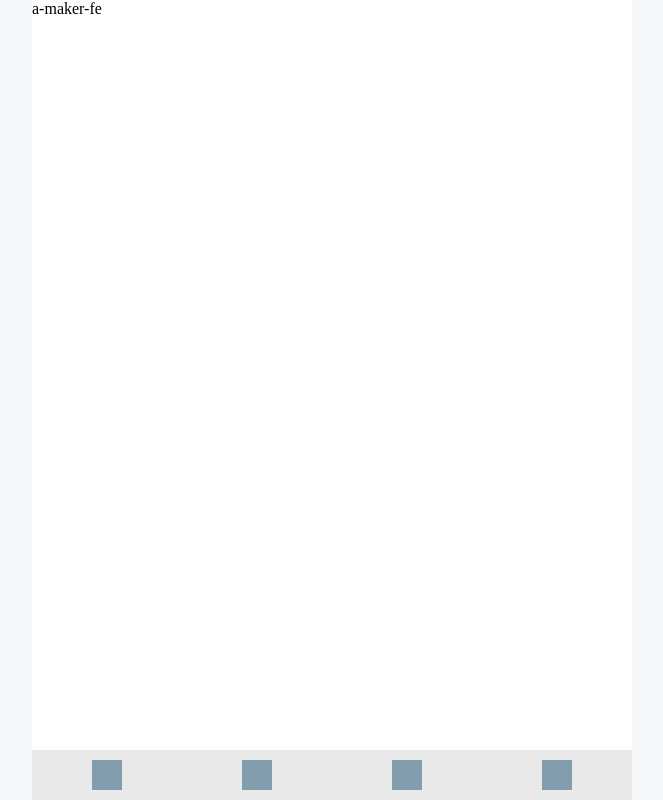
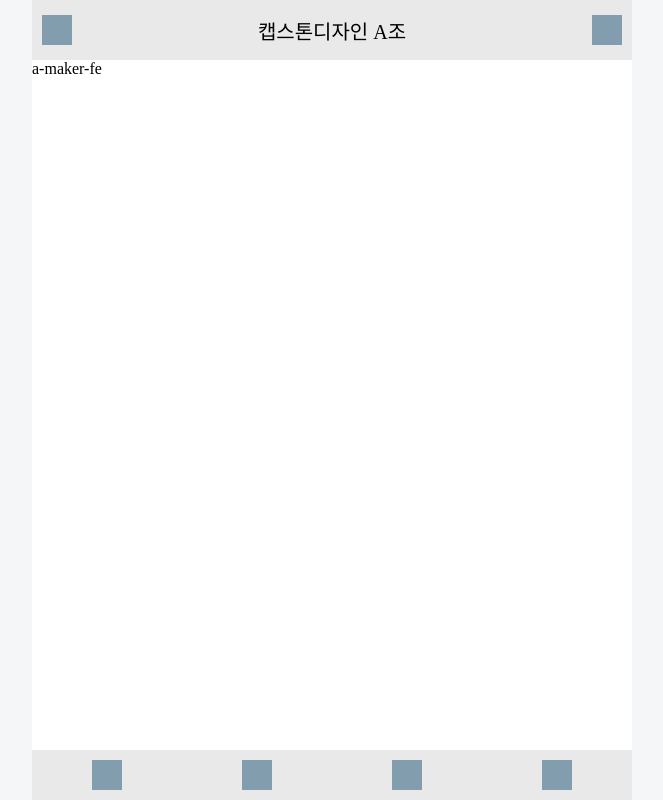
Before and after one commit to soma-baekgu/A-Maker-FE, a Next.js app: page / in a window 1280 px wide. Shown: the whole page, without its empty margins (308-971 px from the left). Built offline with nearby package versions, Linux system fonts and the light colour scheme.

Commit message:
feat: 상단바 구현

```diff
--- a/src/app/layout.module.css
+++ b/src/app/layout.module.css
@@ -34,3 +34,27 @@
     margin: 10px auto;
     background: #829DAD;
 }
+
+.topBar{
+    height: 50px;
+    background: #E9E9E9;
+    display: flex;
+    align-items: center;
+    padding: 5px 10px;
+}
+
+.content{
+}
+
+.topBarButton{
+    width: 30px;
+    height: 30px;
+    background: #829DAD;
+}
+
+.workspaceTitle{
+    flex: 1;
+    font-size: 20px;
+    padding: 10px 0;
+    text-align: center;
+}
--- a/src/app/layout.tsx
+++ b/src/app/layout.tsx
@@ -10,7 +10,16 @@ export default function RootLayout({
     <html lang="en">
       <body className={styles.body}>
         <div className={styles.main}>
-          {children}
+          <div className={styles.topBar}>
+            <div className={styles.topBarButton}></div>
+            <div className={styles.workspaceTitle}>
+              캡스톤디자인 A조
+            </div>
+            <div className={styles.topBarButton}></div>
+          </div>
+          <div className={styles.content}>
+            {children}
+          </div>
         </div>
         <div className={styles.navBar}>
           <Link href="/main" className={styles.navButton}>
```
